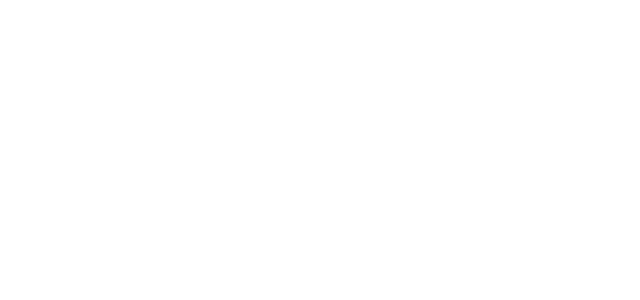
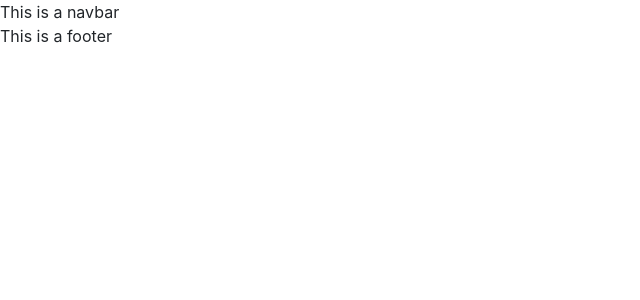
Before and after one commit to jaspherbagor/React-Portfolio, a React (Create React App) app in the folder jaspher-portfolio/: page / in a window 1280 px wide. Shown: the top 300 px of the page, without its empty margins (0-640 px from the left). Built offline with nearby package versions, Linux system fonts and the light colour scheme.

Commit message:
added a structure/boilerplate of the navigation bar and footer

```diff
--- a/jaspher-portfolio/src/App.js
+++ b/jaspher-portfolio/src/App.js
@@ -1,13 +1,16 @@
 import React from 'react';
 import {BrowserRouter} from "react-router-dom";
-
+import Navbar from './components/layout/navbar/navbar';
+import Footer from './components/layout/footer/footer';
 function App() {
   return (
-    <>
+    <div className="App">
       <BrowserRouter>
+        <Navbar/>
 
+        <Footer/>
       </BrowserRouter>
-    </>
+    </div>
   );
 }
 
--- a/jaspher-portfolio/src/components/layout/footer/footer.jsx
+++ b/jaspher-portfolio/src/components/layout/footer/footer.jsx
@@ -0,0 +1,9 @@
+import React from 'react'
+
+const Footer = () => {
+  return (
+    <div>This is a footer</div>
+  )
+}
+
+export default Footer
--- a/jaspher-portfolio/src/components/layout/navbar/navbar.jsx
+++ b/jaspher-portfolio/src/components/layout/navbar/navbar.jsx
@@ -1,9 +1,9 @@
 import React from 'react'
 
-const navbar = () => {
+const Navbar = () => {
   return (
-    <div>navbar</div>
+    <div>This is a navbar</div>
   )
 }
 
-export default navbar
+export default Navbar
```
